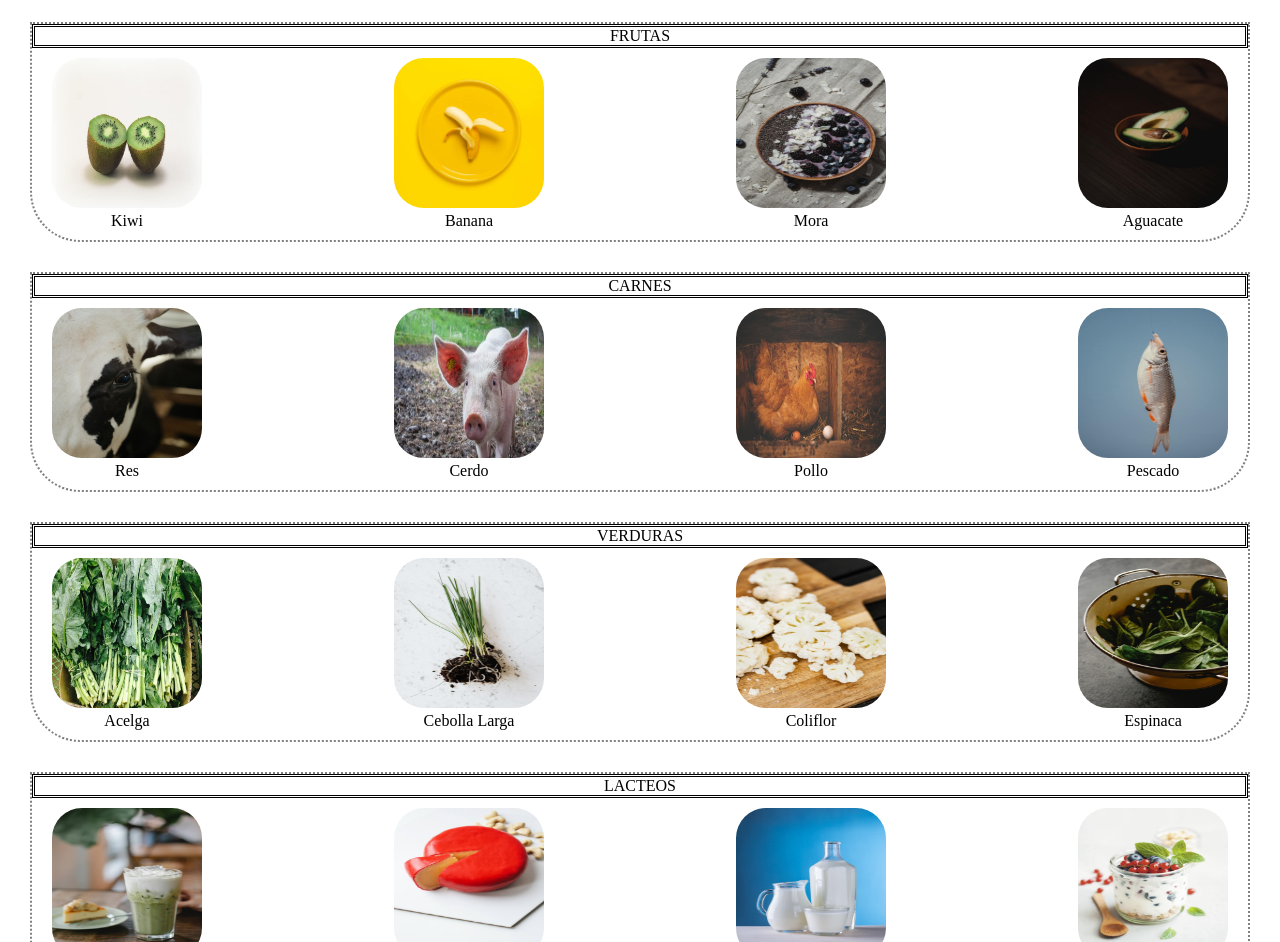
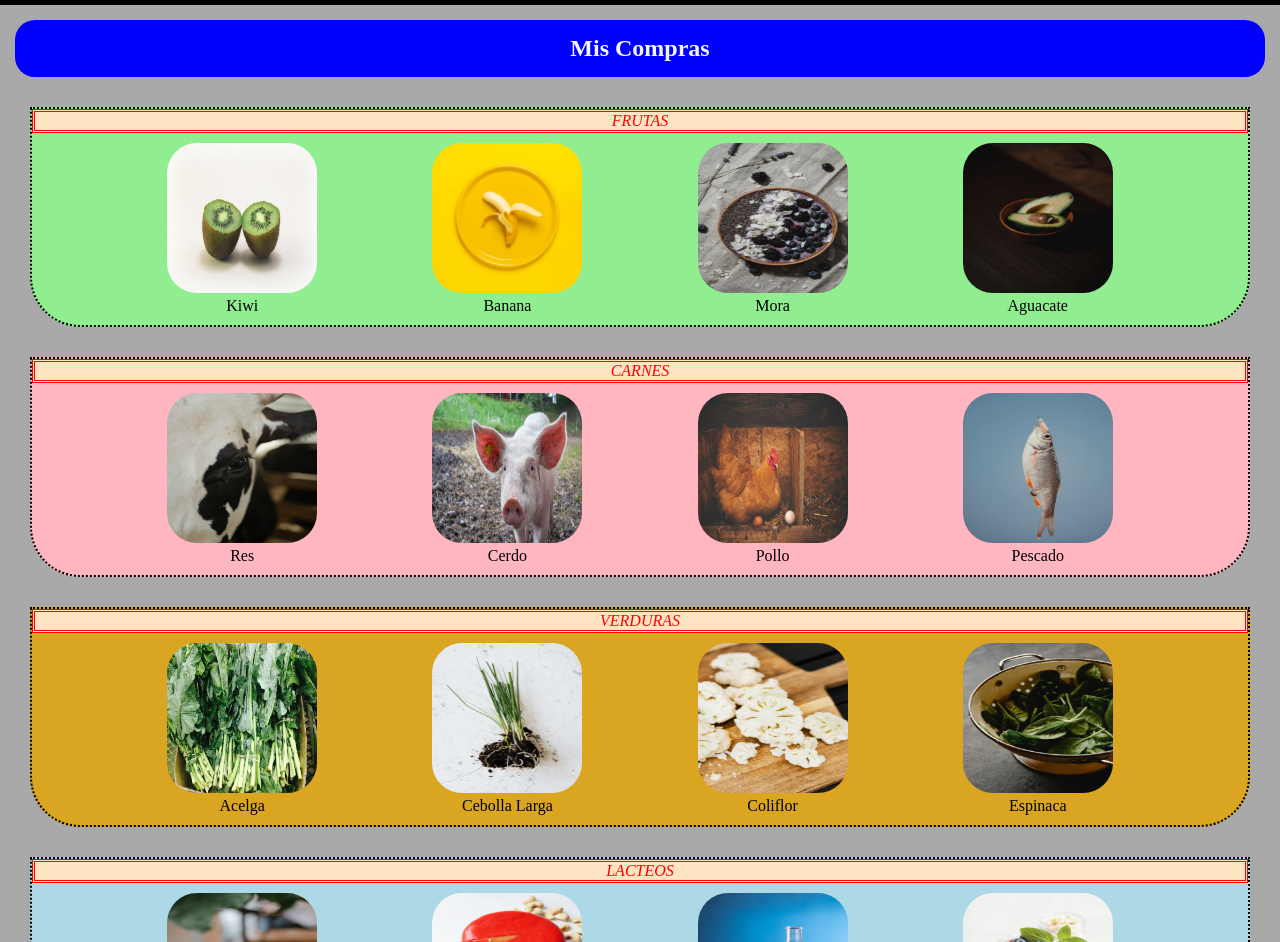
Before and after one commit to ingyezid/MiSupermercado1, a plain HTML site: page index.html in a window 1280 px wide. Shown: the part 72-1014 px from the top of the page. Drawn offline with Linux system fonts and the light colour scheme.

Commit message:
Coloreando titulos, imagenes de alimentos

```diff
--- a/css/style.css
+++ b/css/style.css
@@ -12,6 +12,7 @@ html
 
 body{
     font-size: 1.6rem;
+    background-color:darkgray;
 }
 
 figcaption
@@ -31,7 +32,7 @@ ol
 {
     padding: 1rem 2rem;
     display:flex;
-    justify-content: space-between;
+    justify-content: space-evenly;
 
 }
 
@@ -56,16 +57,72 @@ video
 
 .Grupo
 {
-    border:0.2rem dotted gray;
+    border:0.2rem dotted black;
     border-radius: 0rem 0rem 5rem 5rem;
     margin: 3rem;
     list-style-type:none;
 }
 
+
 .Grupo > p
 {
+    font-style: oblique;
     text-align: center;
-    border:double;
+    border:double red;
     text-transform: uppercase;
+    color:red;
+    background-color:bisque;
+
 
 }
+
+
+
+h1, h2, h3
+{
+    text-align: center;
+}
+
+.Uno
+{
+    background-color: lightgreen;
+}
+
+.Dos
+{
+    background-color: lightpink;
+}
+
+.Tres
+{
+    background-color: goldenrod;
+}
+
+
+.Cuatro
+{
+    background-color: lightblue;
+}
+
+.Cinco
+{
+    background-color: lightsalmon;
+}
+
+
+.Subtitulo
+{
+    background-color: blue;
+    color: whitesmoke;
+    padding: 1.5rem;
+    border-radius: 2rem;
+    margin: 1.5rem;
+}
+
+header
+{
+    background-color: rgb(0, 0, 0);
+    color:red;
+    margin:0;
+    padding: 2rem;
+}
--- a/index.html
+++ b/index.html
@@ -17,9 +17,9 @@
         <main>
             <section>
 
-                <h2>Mis Compras</h2>
+                <h2 class="Subtitulo">Mis Compras</h2>
                 <ul>
-                    <li class="Grupo"> <p>Frutas</p>
+                    <li class="Grupo Uno"> <p>Frutas</p>
                         <ol>
                             <li>
                                 <Figure>
@@ -55,7 +55,7 @@
                             </li>
                         </ol>
                     </li>
-                    <li class="Grupo"><p>Carnes</p>
+                    <li class="Grupo Dos"><p>Carnes</p>
                         <ol>
                             <li><Figure>
                                 <img src="./Imagenes/tinified/res.jpg" alt="Esta es una imagen de Res">
@@ -83,7 +83,7 @@
                             </Figure></li>
                         </ol>
                     </li>
-                    <li class="Grupo"><p>Verduras</p>
+                    <li class="Grupo Tres"><p>Verduras</p>
                         <ol>
                             <li><Figure>
                                 <img src="./Imagenes/tinified/acelga.jpg" alt="Esta es una imagen de Acelga">
@@ -111,7 +111,7 @@
                             </Figure></li>
                         </ol>
                     </li>
-                    <li class="Grupo"><p>Lacteos</p>
+                    <li class="Grupo Cuatro"><p>Lacteos</p>
                         <ol>
                             <li><Figure>
                                 <img src="./Imagenes/tinified/kumis.jpg" alt="Esta es una imagen de Kumis">
@@ -139,7 +139,7 @@
                             </Figure></li>
                         </ol>
                     </li>
-                    <li class="Grupo"><p>Otros</p>
+                    <li class="Grupo Cinco"><p>Otros</p>
                         <ol>
                             <li><Figure>
                                 <img src="./Imagenes/tinified/huevos.jpg" alt="Esta es una imagen de Huevos">
@@ -170,7 +170,7 @@
                 </ul>
             </section>
             <section>
-                <h3>Contactanos</h3>
+                <h2 class="Subtitulo">Contactanos</h2>
                 <p> Dejanos tus datos </p>
                 <form action="">
                     <label for="nombre">
@@ -196,7 +196,7 @@
         </main>
         <aside>
             <article>
-                <h3>Recetas</h3>
+                <h2 class="Subtitulo">Recetas</h2>
                 <ul>
                     <li>
                         <a href="https://www.unacolombianaencalifornia.com/es/2014/06/queso-con-bocadillo/" target="_blank">Queso con Bocadillo</a>
```
